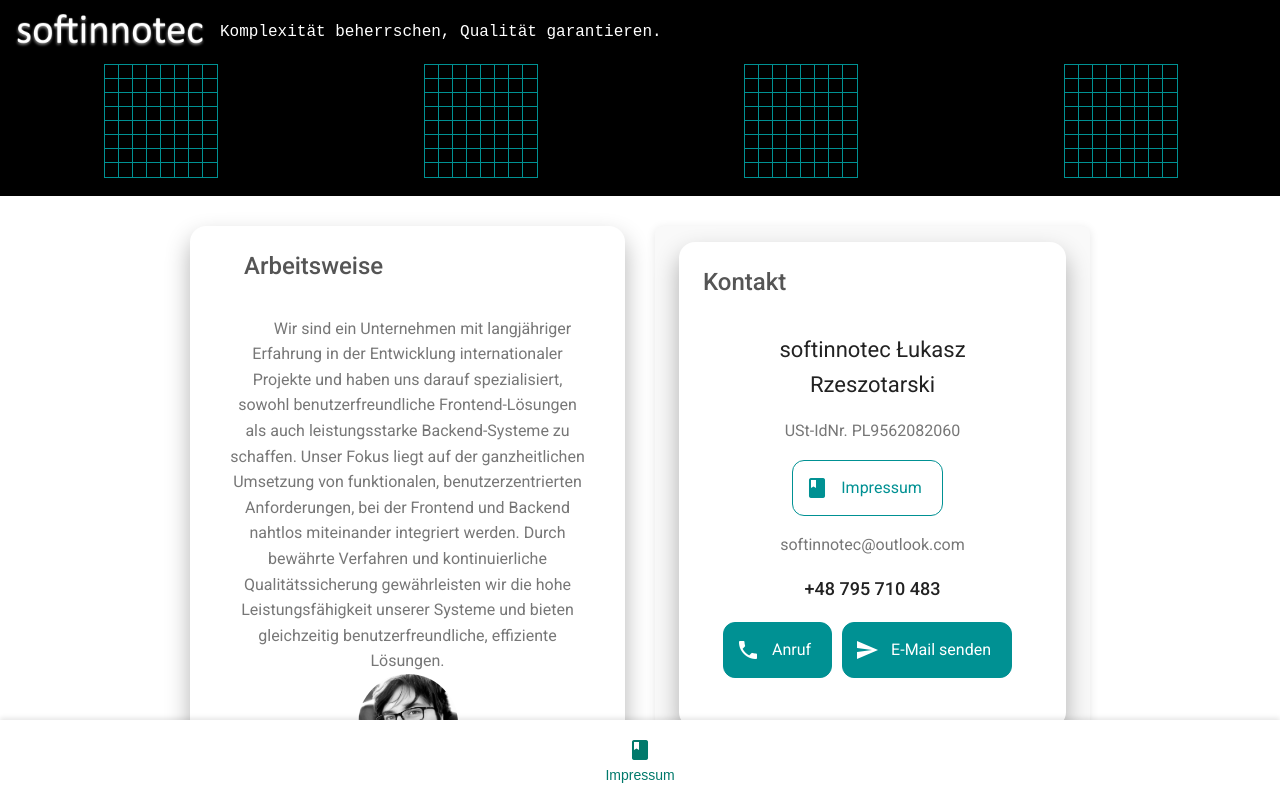
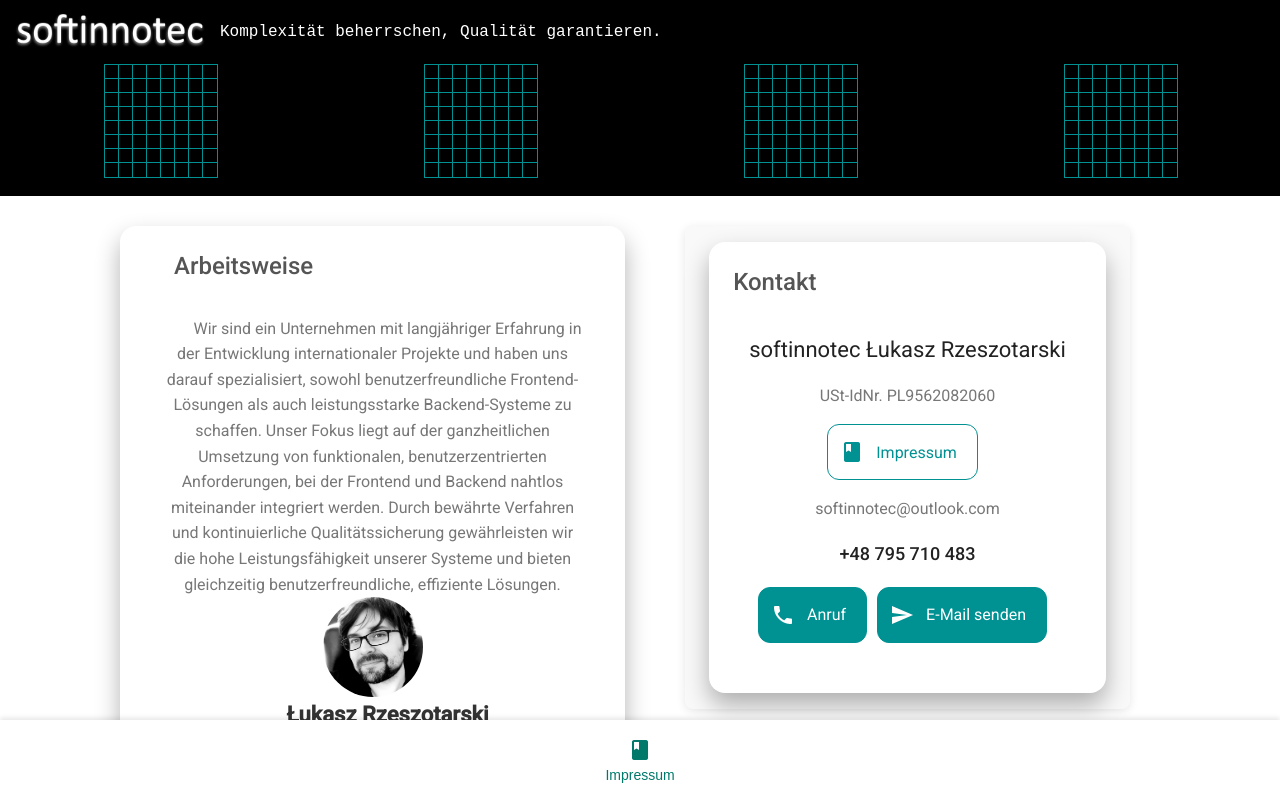
Before and after one commit to sievemaker/softinnotec-webpage-app, an Angular app: page / in a window 1280 px wide. Built offline with nearby package versions, Linux system fonts and the light colour scheme.

Commit message:
layout fix

```diff
--- a/src/app/app.component.sass
+++ b/src/app/app.component.sass
@@ -7,7 +7,7 @@
 
 .content
   width: 100%  // Take full width of the parent
-  max-width: 960px  // Restrict content width for larger screens
+  max-width: 1100px  // Restrict content width for larger screens
   margin: 0 auto  // Center the content horizontally
   padding: 20px  // Optional: Add padding for spacing
   background-color: white  // Optional: Add background color for visibility
```
